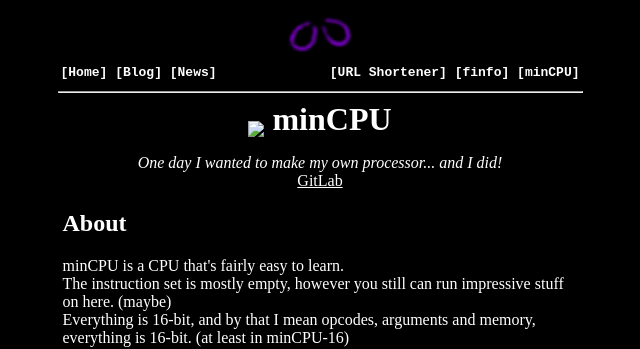
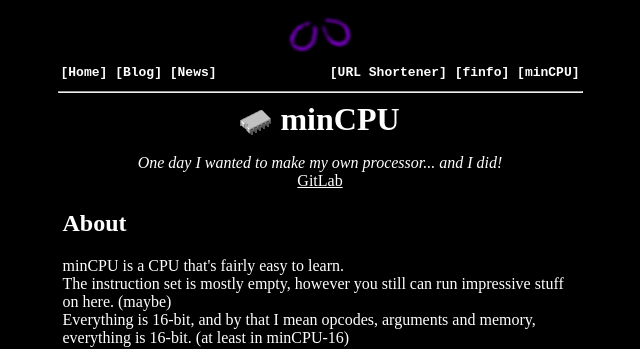
Before and after one commit to pavlik-dev/mincpu.pavliktt.pp.ua, a Jekyll site: the page built from index.html, in a window 1280 px wide. Shown: the top 349 px of the page, without its empty margins (320-960 px from the left). Built offline with Jekyll 4.4.1, drawn with Linux system fonts in a browser that asks for light colours.

Commit message:
change picture path

```diff
--- a/index.html
+++ b/index.html
@@ -3,7 +3,7 @@ layout: default
 title: minCPU
 ---
 
-<h1><img width="32" style="vertical-align: text-bottom;" src="/res/mincpu/mincpu.gif" /> minCPU</h1>
+<h1><img width="32" style="vertical-align: text-bottom;" src="/res/img/mincpu.gif" /> minCPU</h1>
 <p style="text-align:center"><i>One day I wanted to make my own processor... and I did!</i><br />
   <a href="https://gitlab.com/mincpu/">GitLab</a>
 </p>
```
